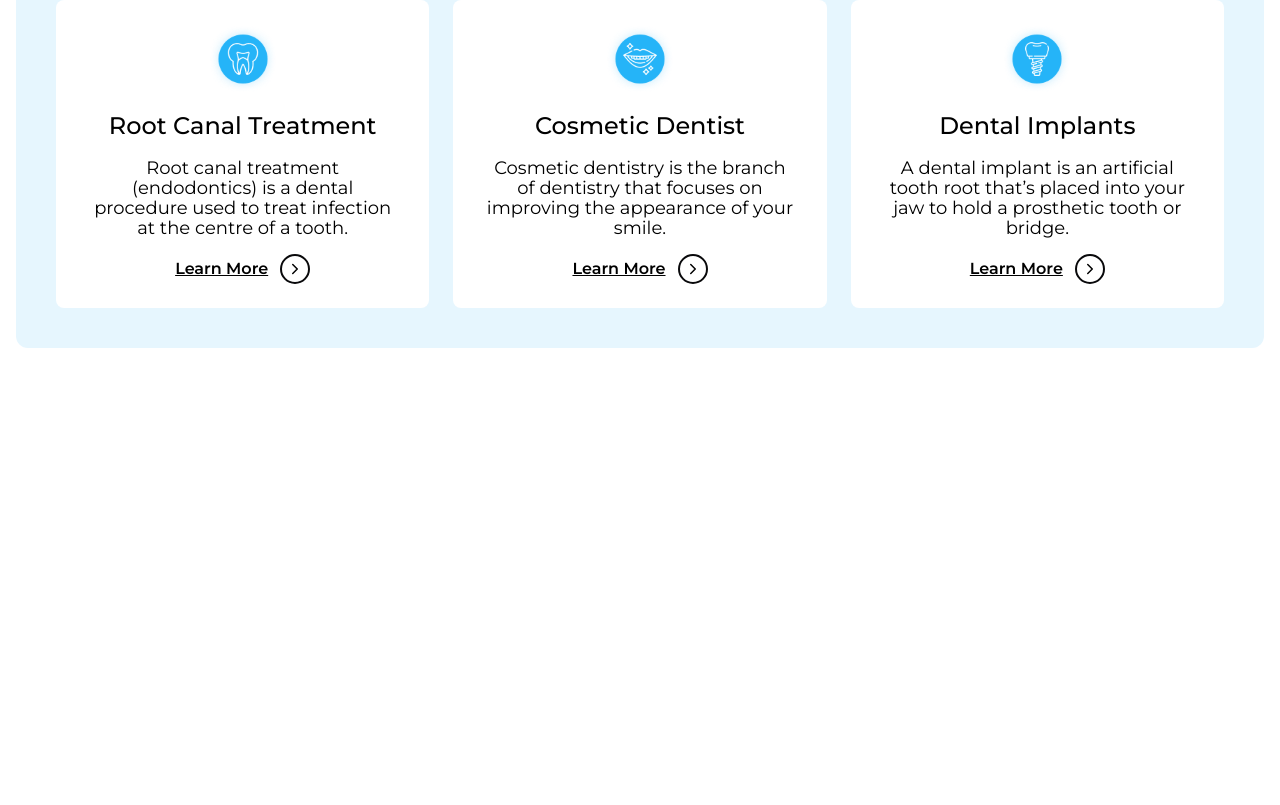
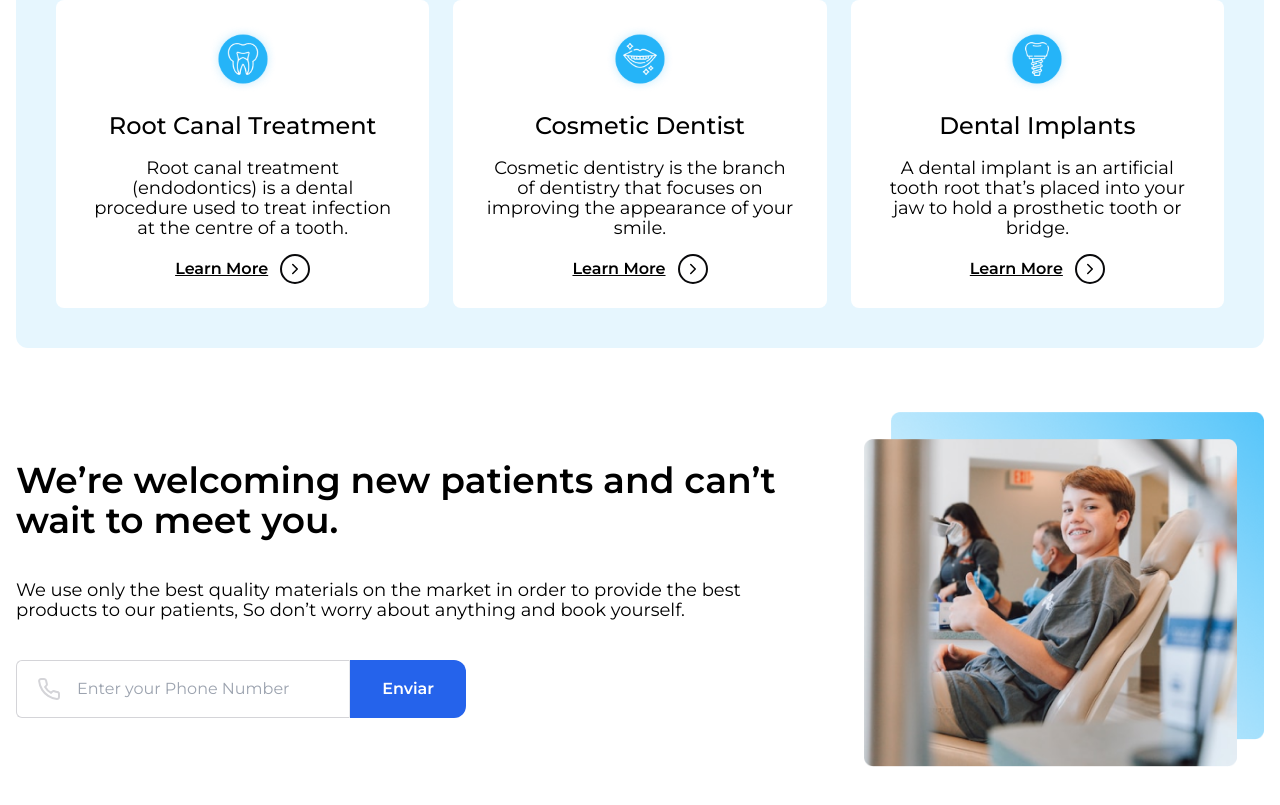
Before and after one commit to rodrigordgfs/odonto-prime, a Next.js app: page / in a window 1280 px wide. Shown: the part 820-1625 px from the top of the page. Before the commit the page ends 1168 px from the top, so only its background shows below. Built offline with nearby package versions, Linux system fonts and the light colour scheme.

Commit message:
feat(app): criado a seção de telefone do paciente

```diff
--- a/src/app/page.tsx
+++ b/src/app/page.tsx
@@ -1,6 +1,7 @@
 import Hero from "@/components/Home/Hero";
 import Header from "../components/shared/Header";
 import Services from "@/components/Home/Services";
+import CallPacient from "@/components/Home/CallPacient";
 
 export default function Home() {
   return (
@@ -8,6 +9,7 @@ export default function Home() {
       <Header />
       <Hero />
       <Services />
+      <CallPacient />
     </main>
   );
 }
--- /dev/null
+++ b/src/components/Home/CallPacient/index.tsx
@@ -0,0 +1,35 @@
+import { Phone } from "lucide-react";
+import Image from "next/image";
+
+export default function CallPacient() {
+  return (
+    <div className="py-16 flex flex-col md:flex-row items-center gap-10 md:gap-20">
+      <div className="flex-1 flex flex-col gap-10">
+        <h2 className="font-semibold text-4xl text-center md:text-start">
+          We’re welcoming new patients and can’t wait to meet you.
+        </h2>
+        <p className="text-lg leading-5 text-center md:text-start">
+          We use only the best quality materials on the market in order to
+          provide the best products to our patients, So don’t worry about
+          anything and book yourself.
+        </p>
+        <div className="flex flex-row items-center">
+          <form className="flex-1 flex flex-row max-w-[450px] w-full">
+            <div className="py-4 px-5 border border-y-zinc-300 border-l-zinc-300 border-r-none rounded-l-md flex flex-row gap-4 flex-1">
+              <Phone size={24} className="text-zinc-300" />
+              <input
+                className="bg-transparent border-none flex-1 outline-none"
+                type="tel"
+                placeholder="Enter your Phone Number"
+              />
+            </div>
+            <button className="bg-blue-600 w-full md:w-auto text-white rounded-r-xl px-8 py-4 font-semibold hover:bg-blue-500 transition-all">
+              Enviar
+            </button>
+          </form>
+        </div>
+      </div>
+      <Image src="/client.png" alt="" width={400} height={400} />
+    </div>
+  );
+}
```
Also changed, not shown: public/client.png (added).
